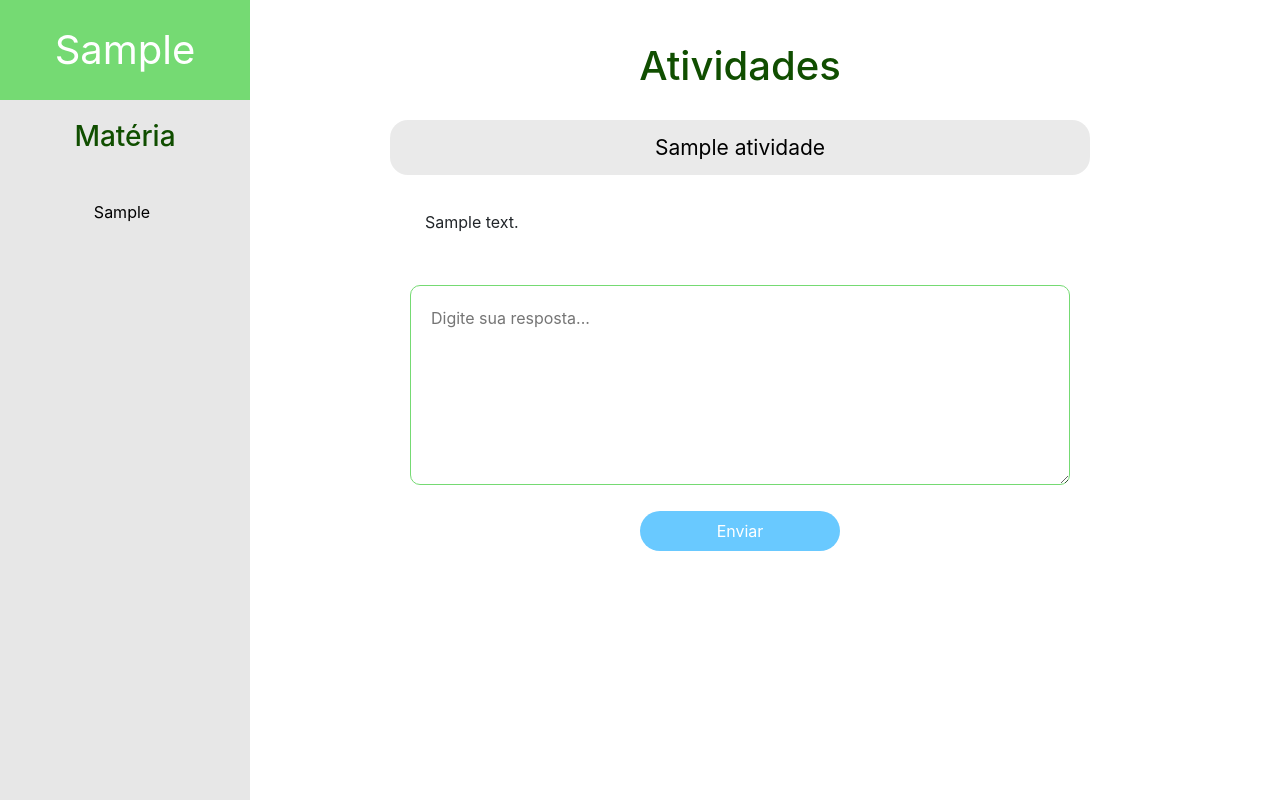
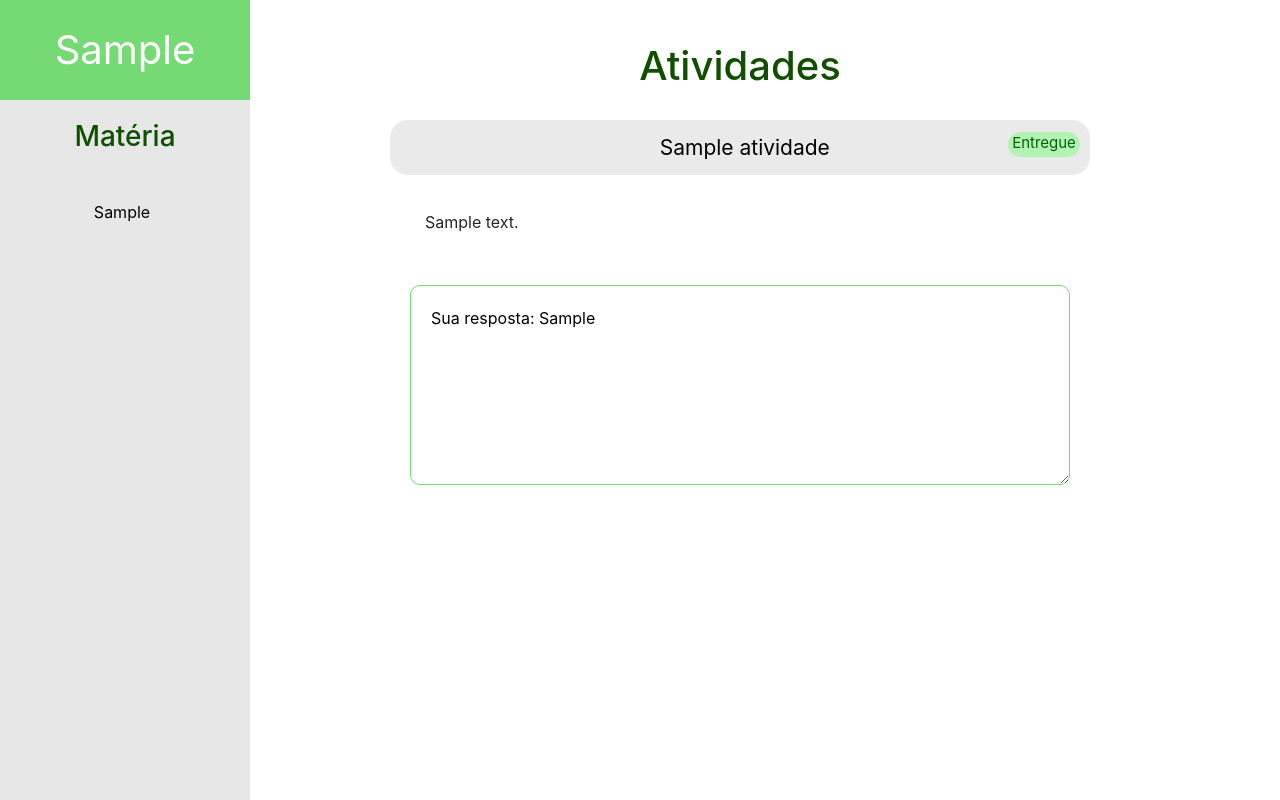
Before and after one commit to NatanOliveiraslv/A3_DevWeb_SalaRitter, a Django app: page /painel/turma/alunos/atividades/1 in a window 1280 px wide, after a click that opens the changed part. Run offline with Django 4.2, Linux system fonts and the light colour scheme; a user stored in the database is signed in; tables that the repository leaves empty hold one stand-in row (values such as "Sample post").

Commit message:
status na listagem de atividades

```diff
--- a/apps/pages/static/style/painel_aluno.css
+++ b/apps/pages/static/style/painel_aluno.css
@@ -177,3 +177,27 @@ input {
     padding: 20px;
     border-color: #75DA73;
 }
+
+span.meio {
+    padding-left: 12%;
+}
+
+span.status-entregue {
+    float: right;
+    font-size: 15px;
+    background-color: #57ff5761;
+    color: #026202;
+    width: 72px;
+    border-radius: 20px;
+    height: 25px;
+}
+
+span.status-pendente {
+    float: right;
+    font-size: 15px;
+    background-color: #a85cff61;
+    color: #600dfb;
+    width: 72px;
+    border-radius: 20px;
+    height: 25px;
+}
--- a/apps/pages/templates/usuarios/aluno/painel_aluno_materia_selecao.html
+++ b/apps/pages/templates/usuarios/aluno/painel_aluno_materia_selecao.html
@@ -19,7 +19,11 @@
 {% for atividades in atividade %}
   <div class="center-content">
     <div class="atividades-alunos">
-      <button class="dropbtn" onclick="toggleContent(this)">{{ atividades.titulo }}</button>
+      {% if atividades.status == 'Entregue'%}
+        <button class="dropbtn" onclick="toggleContent(this)"><span class="meio">{{ atividades.titulo }}</span><span class="status-entregue">{{atividades.status}}</span></button>
+      {% else %}
+        <button class="dropbtn" onclick="toggleContent(this)"><span class="meio">{{ atividades.titulo }}</span><span class="status-pendente">{{atividades.status}}</span></button>
+      {% endif %}
       <div class="atividade-conteudo" id="conteudo">
         <div class="questao">
           <p>{{ atividades.descricao }}</p>
@@ -27,9 +31,13 @@
         <form method="post">
           {% csrf_token %}
           <div class="answer-form">
-            <textarea type="text" id="resposta" name="resposta" placeholder="Digite sua resposta..."></textarea>
-            <input type="hidden" name="id" value={{atividades.id}}>
-            <button id="enviarBtn">Enviar</button>
+            {% if atividades.status == 'Entregue'%}
+              <textarea type="text" id="resposta" name="resposta" readonly>Sua resposta: {{ atividades.resposta }}</textarea>
+            {% else %}
+              <textarea type="text" id="resposta" name="resposta" placeholder="Digite sua resposta..."></textarea>
+              <input type="hidden" name="id" value={{atividades.id}}>
+              <button id="enviarBtn">Enviar</button>
+            {% endif %}
           </div>
         </form>
       </div>
--- a/apps/pages/views.py
+++ b/apps/pages/views.py
@@ -152,7 +152,27 @@ def painelAlunoMateriaSelecao(request, materia_id):
                 aluno_autenticado = get_object_or_404(Aluno, user=request.user) #atribui a varaivel o aluno autenticado
                 aluno_autenticado_turma = aluno_autenticado.turma #atribui a varaivel a turma do aluno autenticado
                 materia = aluno_autenticado_turma.materias.all() #atribui a variavel todas as meterias da turma do aluno
-                atividade = Atividade.objects.filter(materia__id=materia_id, turma=aluno_autenticado_turma)
+                atividades = Atividade.objects.filter(materia__id=materia_id, turma=aluno_autenticado_turma)
+
+                dados_atividades = []
+
+                # Iterar sobre as atividades
+                for atividade in atividades:
+                    # Tentar recuperar a atividade concluída associada
+                    try:
+                        atividade_concluida = AtividadeConcluida.objects.get(atividade=atividade, aluno=aluno_autenticado)
+                        status = 'Entregue'
+                    except AtividadeConcluida.DoesNotExist:
+                        atividade_concluida = None
+                        status = 'Pendente'
+
+                    dados_atividades.append({
+                        'titulo': atividade.titulo,
+                        'descricao': atividade.descricao,
+                        'id': atividade.id,
+                        'status': status,
+                        'resposta': atividade_concluida.resposta if atividade_concluida else None,
+                    })
 
                 if request.method == 'POST':
                     resposta = request.POST.get("resposta") # Atribui a variavel a resposta passada
@@ -164,7 +184,7 @@ def painelAlunoMateriaSelecao(request, materia_id):
                         print(AtividadeConcluida.objects.filter(atividade = atividade_resposta, aluno = aluno_autenticado) )
                         return render(request, 'usuarios/aluno/painel_aluno_materia_selecao.html', {'turma':aluno_autenticado_turma,
                                                                                                 'materia':materia,
-                                                                                                'atividade':atividade})
+                                                                                                'atividade':dados_atividades})
                     #Caso nao tenha sido entregue a atividade, crea uma nova atividade conculida.
                     else:
                         atividade_concluida = AtividadeConcluida.objects.create(
@@ -177,12 +197,12 @@ def painelAlunoMateriaSelecao(request, materia_id):
                         messages.success(request, 'Resposta enviada com sucesso!')
                         return render(request, 'usuarios/aluno/painel_aluno_materia_selecao.html', {'turma':aluno_autenticado_turma,
                                                                                                     'materia':materia,
-                                                                                                    'atividade':atividade})
+                                                                                                    'atividade':dados_atividades})
                 #Se nao for Post a request
                 else:
                     return render(request, 'usuarios/aluno/painel_aluno_materia_selecao.html', {'turma':aluno_autenticado_turma,
                                                                                                 'materia':materia,
-                                                                                                'atividade':atividade})
+                                                                                                'atividade':dados_atividades})
             else:
                 messages.error(request, 'Usuário nao atorizado à acessar a pagina.')
                 return redirect('index')
```
